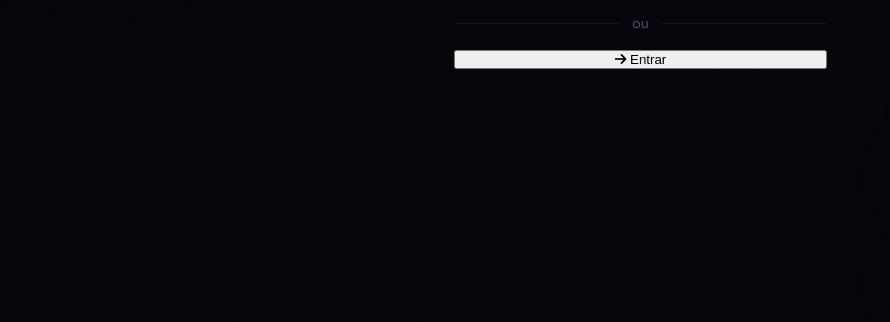
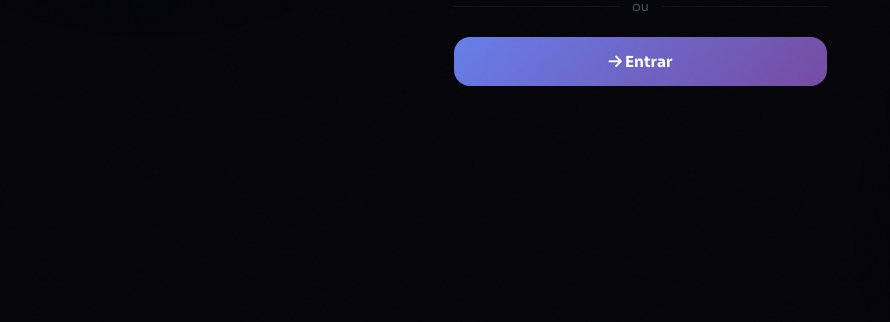
Before and after one commit to Nycollas009/Projeto-X, a website: page projeto-twitter/public/index.html in a window 1280 px wide. Shown: the part 478-800 px from the top of the page, without its empty margins (0-890 px from the left). Drawn offline with Linux system fonts and the light colour scheme.

Commit message:
fix: css do botão de entrar

```diff
--- a/projeto-twitter/public/style.css
+++ b/projeto-twitter/public/style.css
@@ -410,6 +410,35 @@ body.large-text { font-size: 130%; }
 .btn-primary:hover::before { opacity: 1; }
 .btn-primary:hover { transform: translateY(-2px); box-shadow: var(--shadow-accent); }
 .btn-primary:active { transform: translateY(0); }
+
+.btn-secondary-login {
+    width: 100%;
+    padding: 15px;
+    background: linear-gradient(135deg, var(--primary), var(--secondary));
+    color: #fff;
+    border: none;
+    border-radius: var(--radius);
+    font-size: 0.95rem;
+    font-weight: 700;
+    font-family: var(--font-display);
+    cursor: pointer;
+    transition: all 0.25s;
+    position: relative;
+    overflow: hidden;
+    margin-top: 4px;
+}
+
+.btn-secondary-login::before {
+    content: '';
+    position: absolute;
+    inset: 0;
+    background: linear-gradient(135deg, rgba(255,255,255,0.15), transparent);
+    opacity: 0;
+    transition: opacity 0.2s;
+}
+.btn-secondary-login:hover::before { opacity: 1; }
+.btn-secondary-login:hover { transform: translateY(-2px); box-shadow: var(--shadow-accent); }
+.btn-secondary-login:active { transform: translateY(0); }
 
 /* == APP CONTAINER == */
 #app-container {
```
